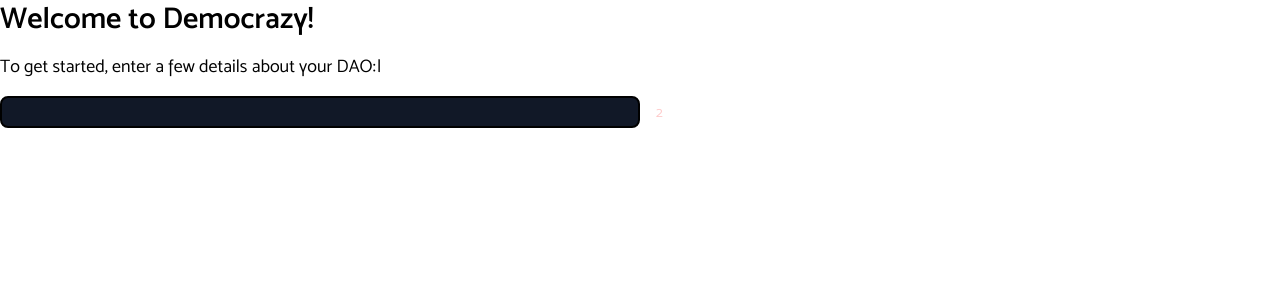
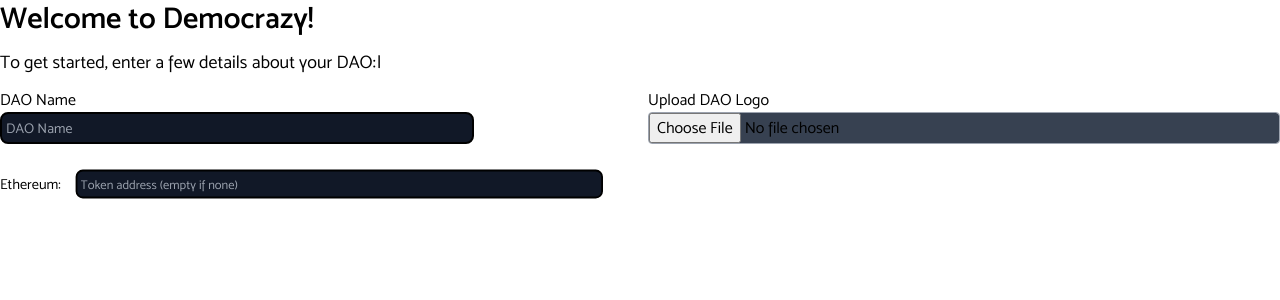
Before and after one commit to democrazy-eth-amsterdam/fe, a Next.js app: page /components/CreateDao/step-two in a window 1280 px wide. Shown: the top 300 px of the page. Built offline with nearby package versions, Linux system fonts and the light colour scheme.

Commit message:
Enter token addresses progess

```diff
--- a/pages/components/CreateDao/step-two.tsx
+++ b/pages/components/CreateDao/step-two.tsx
@@ -1,4 +1,4 @@
-import { useState } from "react"
+import { useRef, useState } from "react"
 
 import TypewriterComponent from "typewriter-effect"
 
@@ -16,9 +16,13 @@ interface StepTwoProps {
 const StepTwo = ({ closeHandler, setDaoName, setDaoLogo, setTokenMetadata }: StepTwoProps) => {
     const [titleTyped, setTitleTyped] = useState<boolean>(false)
     const [showInputs, setShowInputs] = useState<boolean>(false)
+    const [daoNameError, setDaoNameError] = useState<string>("")
+    const [inputError, setInputError] = useState<string>("")
+
+    const daoNameRef = useRef() as React.MutableRefObject<HTMLInputElement>
 
     return (
-        <div className="h-full w-full space-y-4">
+        <div className="flex flex-col h-full w-full space-y-3">
             <h1 className="text-3xl font-semibold">
                 {titleTyped ? (
                     "Welcome to Democrazy!"
@@ -47,15 +51,42 @@ const StepTwo = ({ closeHandler, setDaoName, setDaoLogo, setTokenMetadata }: Ste
                 />
             </p>
             {showInputs ? (
-                <div className="flex flex-col space-y-4">
+                <div className="flex flex-col space-y-6 h-full w-full">
                     <div className="flex space-x-4">
-                        <input
-                            type="text"
-                            className="rounded-lg bg-gray-900 border-2 border-black w-1/2 p-1 text-sm"
-                            maxLength={32}
-                        />
-                        <div className="justify-center m-auto">
-                            <p className="text-red-200 text-sm">{2}</p>
+                        <div className="flex w-full flex-col">
+                            <label>DAO Name</label>
+                            <input
+                                type="text"
+                                placeholder="DAO Name"
+                                className="rounded-lg bg-gray-900 border-2 border-black w-3/4 p-1 text-sm"
+                                maxLength={32}
+                                ref={daoNameRef}
+                            />
+                            <p className="text-red-200 text-sm">{daoNameError}</p>
+                        </div>
+                        <div className="flex w-full flex-col">
+                            <label>Upload DAO Logo</label>
+                            <input
+                                type="file"
+                                className="block rounded bg-clip-padding focus:outline-none border-gray-400 bg-gray-700 border-[1px]"
+                                accept="image/*"
+                            />
+                            <p className="text-red-200 text-sm">{inputError}</p>
+                        </div>
+                    </div>
+                    <div className="flex flex-col h-full">
+                        <div className="flex scale-90 origin-left">
+                            <div className="flex flex-row space-x-4 w-11/12">
+                                <label className="flex items-center">Ethereum:</label>
+                                <input
+                                    type="text"
+                                    placeholder="Token address (empty if none)"
+                                    className="rounded-lg bg-gray-900 border-2 border-black w-1/2 p-1 text-sm"
+                                    maxLength={42}
+                                    ref={daoNameRef}
+                                />
+                                <p className="flex items-center text-red-200 text-sm">{daoNameError}</p>
+                            </div>
                         </div>
                     </div>
                     <div className="flex space-x-8">
```
